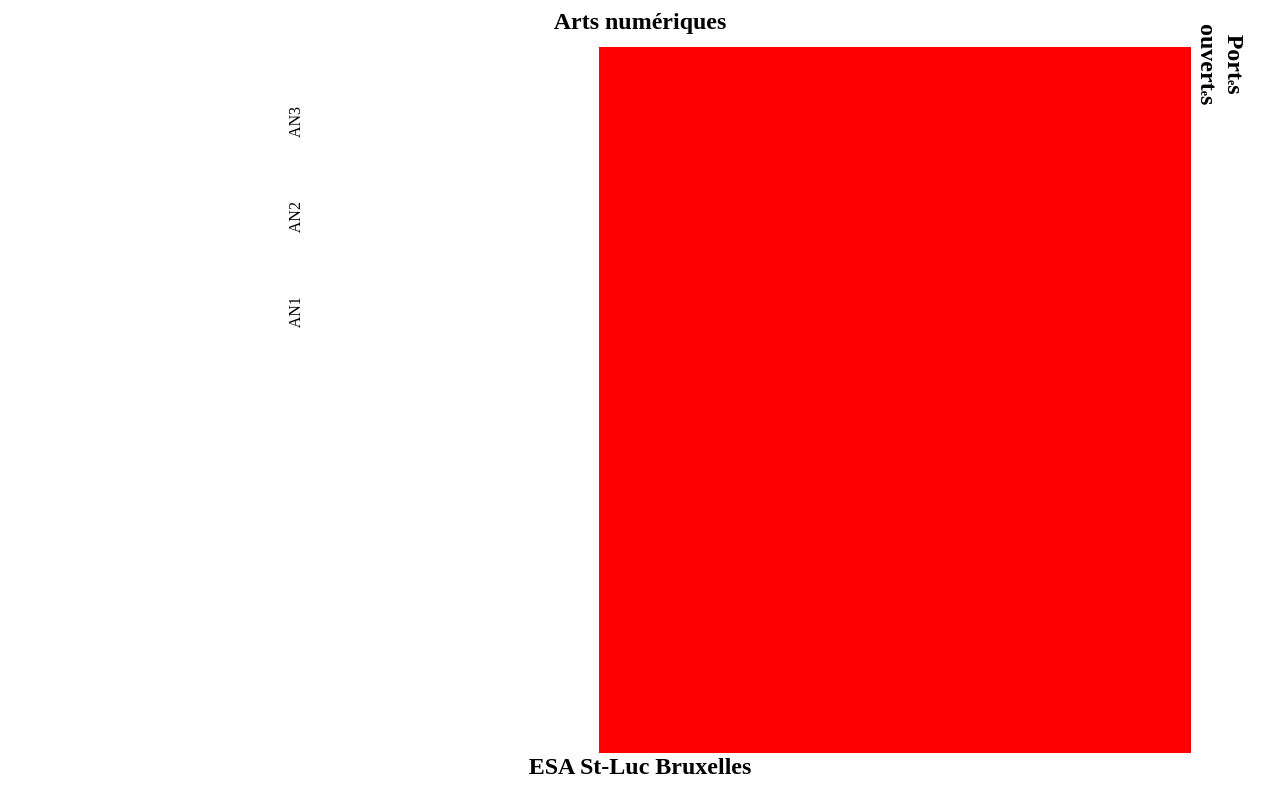
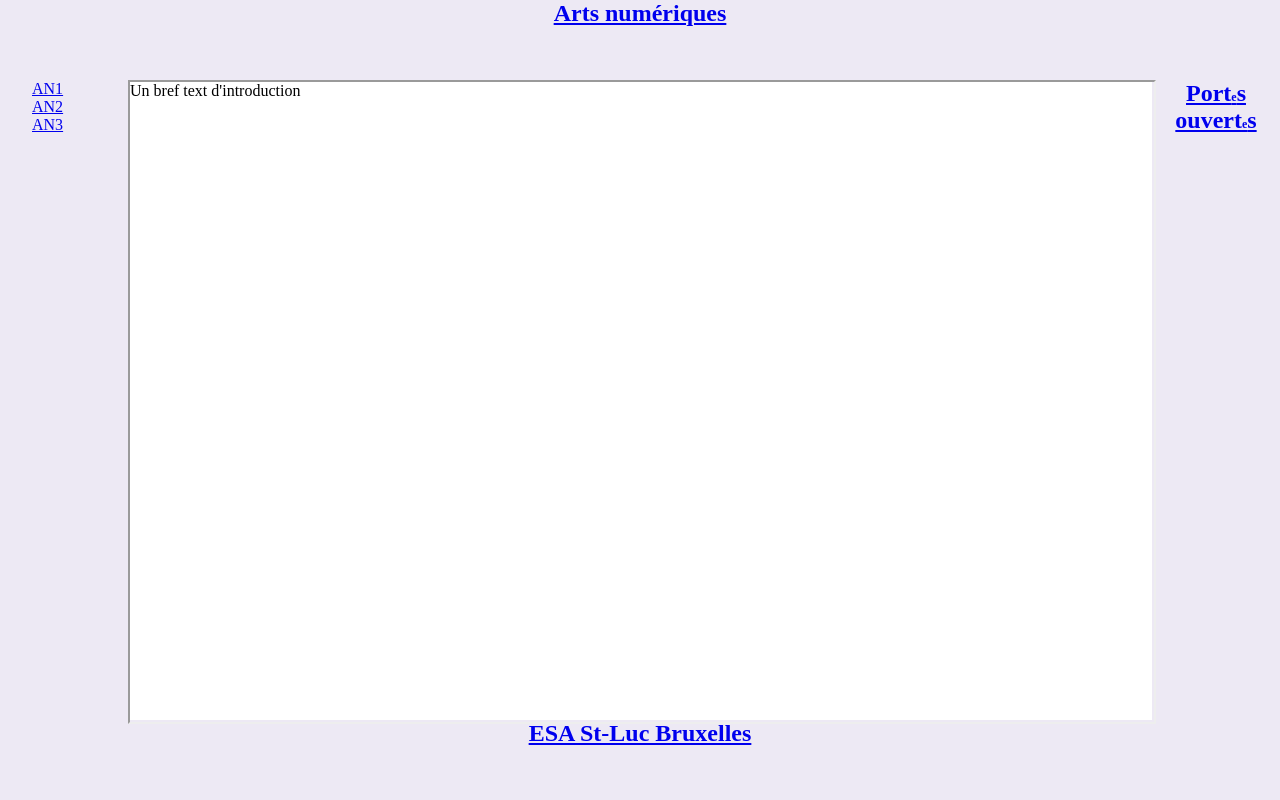
Before and after one commit to stluc-an/ports-ouverts, a plain HTML site: page index.html in a window 1280 px wide. Drawn offline with Linux system fonts and the light colour scheme.

Commit message:
Proto moche

```diff
--- /dev/null
+++ b/home.html
@@ -0,0 +1,12 @@
+<html>
+
+<head>
+    <meta charset="utf-8">
+    <link rel="stylesheet" type="text/css" href="main.css">
+</head>
+
+<body>
+    <p>Un bref text d'introduction</p>
+</body>
+
+</html>
--- a/index.html
+++ b/index.html
@@ -1,16 +1,30 @@
 <html>
-    <head>
-        <meta charset="utf-8">
-        <link rel="stylesheet" type="text/css" href="main.css">
-    </head>
 
-    <body>
-        <h2>Arts numériques</h2>
-        <div class="middle l1">
-            <nav class="left-border"><ul><li id="an1">AN1</li><li id="an2">AN2</li><li id="an3">AN3</li></ul></nav>
-            <div class="frame l1"></div>
-            <h2 class="right-border">Port<span class="anti-e">e</span>s ouvert<span class="anti-e">e</span>s</h2>
+<head>
+    <meta charset="utf-8">
+    <link rel="stylesheet" type="text/css" href="main.css">
+</head>
+
+<body class="an">
+    <div class="grid">
+        <div class="grid-top">
+            <h2><a href="http://arts-numeriques-esa-stluc-bxl.be/" target="frame-l1">Arts numériques</a></h2>
         </div>
-        <h2>ESA St-Luc Bruxelles</h2>
-    </body>
+        <nav class="grid-left">
+            <ul>
+                <li id="an1"><a href="an1.html" target="frame-l1">AN1</a></li>
+                <li id="an2"><a href="an2.html" target="frame-l1">AN2</a></li>
+                <li id="an3"><a href="an3.html" target="frame-l1">AN3</a></li>
+            </ul>
+        </nav>
+        <div class="grid-middle"><iframe src="home.html" name=frame-l1></iframe></div>
+        <div class="grid-right">
+            <h2><a href="home.html" target="frame-l1">Port<span class="anti-e">e</span>s ouvert<span class="anti-e">e</span>s</a></h2>
+        </div>
+        <div class="grid-bottom">
+            <h2><a href="http://www.stluc-bruxelles-esa.be/" target="frame-l1">ESA St-Luc Bruxelles</a></h2>
+        </div>
+    </div>
+</body>
+
 </html>
--- a/main.css
+++ b/main.css
@@ -3,36 +3,13 @@ html, body{
 
 }
 
-h2, ul, li{
+html, body, h2, ul, li{
     margin:0;
     padding:0;
 }
 
 h2{
     text-align: center;
-    height: 5%;
-}
-
-.middle{
-    display:flex;
-    height: 90%;
-    width:100%;
-
-}
-
-.left-border{
-    transform: rotate(-90deg);
-    width: 90%;
-    height:5%;
-}
-
-.frame{
-    width:90%;
-    background:red;
-}
-
-.right-border{
-    transform: rotate(90deg);
 }
 
 nav ul li{
@@ -43,3 +20,60 @@ nav ul li{
 .anti-e{
     font-size: 0.5em;
 }
+
+
+.grid {
+    display:grid;
+    grid-template-columns: 10% 80% 10%;
+    grid-template-rows: 10% 80% 10%;
+    grid-template-areas:
+    "top top top"
+    "left middle right"
+    "bottom bottom bottom";
+    width:100%;
+    height:100%;
+}
+
+.grid-top{
+    grid-area: top;
+}
+
+.grid-left{
+    grid-area: left;
+}
+
+.grid-middle{
+    grid-area: middle;
+    background:#FFF;
+}
+
+.grid-right{
+    grid-area: right;
+}
+
+.grid-bottom{
+    grid-area: bottom;
+}
+
+iframe{
+    width:100%;
+    height:100%;
+}
+
+
+.an{
+    background-color:#ede9f4;
+}
+
+.an1{
+    background-color:rgba(255, 88, 0, 0.53);
+}
+
+.an2{
+    background-color:rgba(0, 255, 20, 0.49);
+}
+
+.an3{
+    background-color:rgba(20, 0, 255, 0.44);
+    color:white;
+}
```
Also changed, not shown: an1.html (added, +13 -0 lines), an2.html (added, +26 -0 lines), an3.html (added, +20 -0 lines), an3a.html (added, +14 -0 lines).
